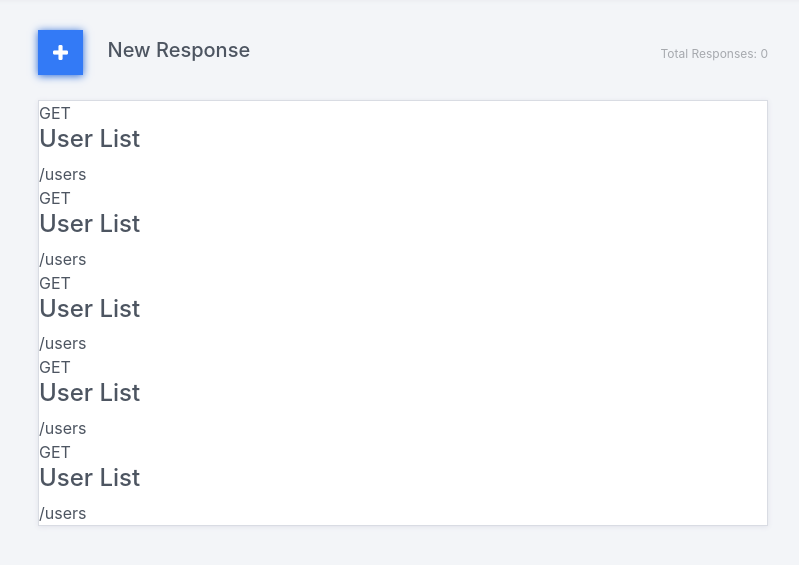
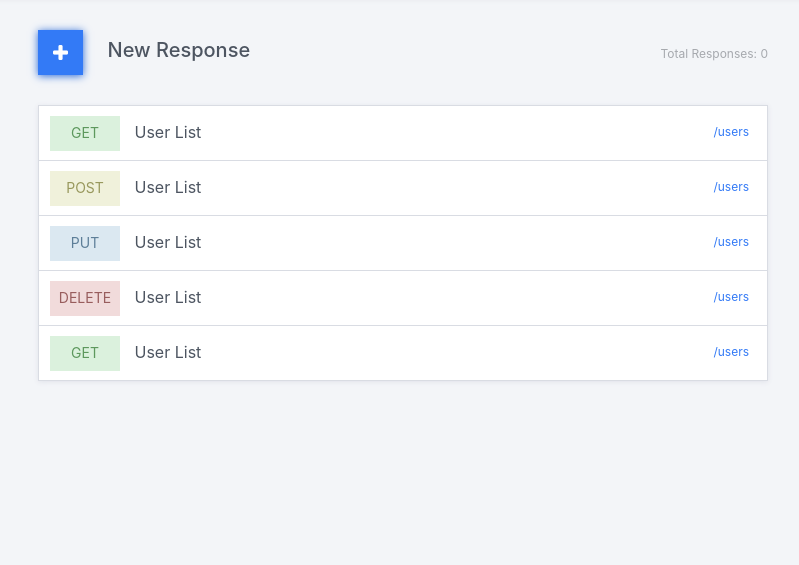
Before and after one commit to cailhuiris/motty, a Django app: page /app/ in a window 1280 px wide. Shown: the part 80-645 px from the top of the page, without its empty margins (237-1036 px from the left). Run offline with Django 3.2, Linux system fonts and the light colour scheme; style sheets or scripts are compiled from the project's sources; some libraries are stand-ins or nearby versions.

Commit message:
main page coding

```diff
--- a/app/static/styles/main.scss
+++ b/app/static/styles/main.scss
@@ -3,17 +3,17 @@ $background-color: #F3F5F8;
 $header-color: #fff;
 $default-text-color: #4D5561;
 
-$label-green: #DBF1DD;
-$label-green-bg: #5D985D;
+$label-green-bg: #DBF1DD;
+$label-green: #5D985D;
 
-$label-yellow: #F0F1DB;
-$label-yellow-bg: #98985D;
+$label-yellow-bg: #F0F1DB;
+$label-yellow: #98985D;
 
-$label-blue: #DBE8F1;
-$label-blue-bg: #5D7E98;
+$label-blue-bg: #DBE8F1;
+$label-blue: #5D7E98;
 
-$label-red: #F1DBDB;
-$label-red-bg: #985D5D;
+$label-red-bg: #F1DBDB;
+$label-red: #985D5D;
 
 body {
     font-size: 16px;
@@ -68,9 +68,77 @@ header {
         }
     }
     #responses {
-        margin-top: 25px;
+        margin-top: 30px;
         background: #fff;
         border: 1px solid #D9DCE3;
         box-shadow: 0 1px 5px #E0E2EA;
+
+        .method-label {
+            display: inline-block;
+            font-size: 14px;
+            width: 70px;
+            height: 35px;
+            padding-top: 6px;
+            text-align: center;
+
+            &.method-label-get {
+                color: $label-green;
+                background: $label-green-bg;
+            }
+
+            &.method-label-post {
+                color: $label-yellow;
+                background: $label-yellow-bg;
+            }
+
+            &.method-label-put {
+                color: $label-blue;
+                background: $label-blue-bg;
+            }
+
+            &.method-label-delete {
+                color: $label-red;
+                background: $label-red-bg;
+            }
+        }
+
+        .response-item {
+            display:block;
+            padding: 10px 18px 9px 11px;
+            border-top: 1px solid #D9DCE3;
+            color: $default-text-color;
+
+            &:first-child {
+                border-top: none;
+            }
+            &:hover {
+                text-decoration: none;
+                background: #F6F7F8;
+            }
+            h4 {
+                display: inline-block;
+                font-size: 16px;
+                font-weight: normal;
+                margin-left: 10px;
+            }
+            span.url {
+                float: right;
+                color: $main-color;
+                font-size: 12px;
+                margin-top: 7px;
+            }
+        }
     }
 }
+
+// $label-green: #DBF1DD;
+// $label-green-bg: #5D985D;
+
+// $label-yellow: #F0F1DB;
+// $label-yellow-bg: #98985D;
+
+// $label-blue: #DBE8F1;
+// $label-blue-bg: #5D7E98;
+
+// $label-red: #F1DBDB;
+// $label-red-bg: #985D5D;
--- a/app/templates/app/index.html
+++ b/app/templates/app/index.html
@@ -32,31 +32,31 @@
             <div class="row">
                 <div class="col-md-8 offset-md-2">
                     <div id="responses">
-                        <div class="response-item">
-                            <span class="method-label-get">GET</span>
+                        <a href="#" class="response-item">
+                            <span class="method-label method-label-get">GET</span>
                             <h4>User List</h4>
                             <span class="url">/users</span>
-                        </div>
-                        <div class="response-item">
-                            <span class="method-label-get">GET</span>
+                        </a>
+                        <a href="#" class="response-item">
+                            <span class="method-label method-label-post">POST</span>
                             <h4>User List</h4>
                             <span class="url">/users</span>
-                        </div>
-                        <div class="response-item">
-                            <span class="method-label-get">GET</span>
+                        </a>
+                        <a href="#" class="response-item">
+                            <span class="method-label method-label-put">PUT</span>
                             <h4>User List</h4>
                             <span class="url">/users</span>
-                        </div>
-                        <div class="response-item">
-                            <span class="method-label-get">GET</span>
+                        </a>
+                        <a href="#" class="response-item">
+                            <span class="method-label method-label-delete">DELETE</span>
                             <h4>User List</h4>
                             <span class="url">/users</span>
-                        </div>
-                        <div class="response-item">
-                            <span class="method-label-get">GET</span>
+                        </a>
+                        <a href="#" class="response-item">
+                            <span class="method-label method-label-get">GET</span>
                             <h4>User List</h4>
                             <span class="url">/users</span>
-                        </div>
+                        </a>
                     </div>
                 </div>
             </div>
```
